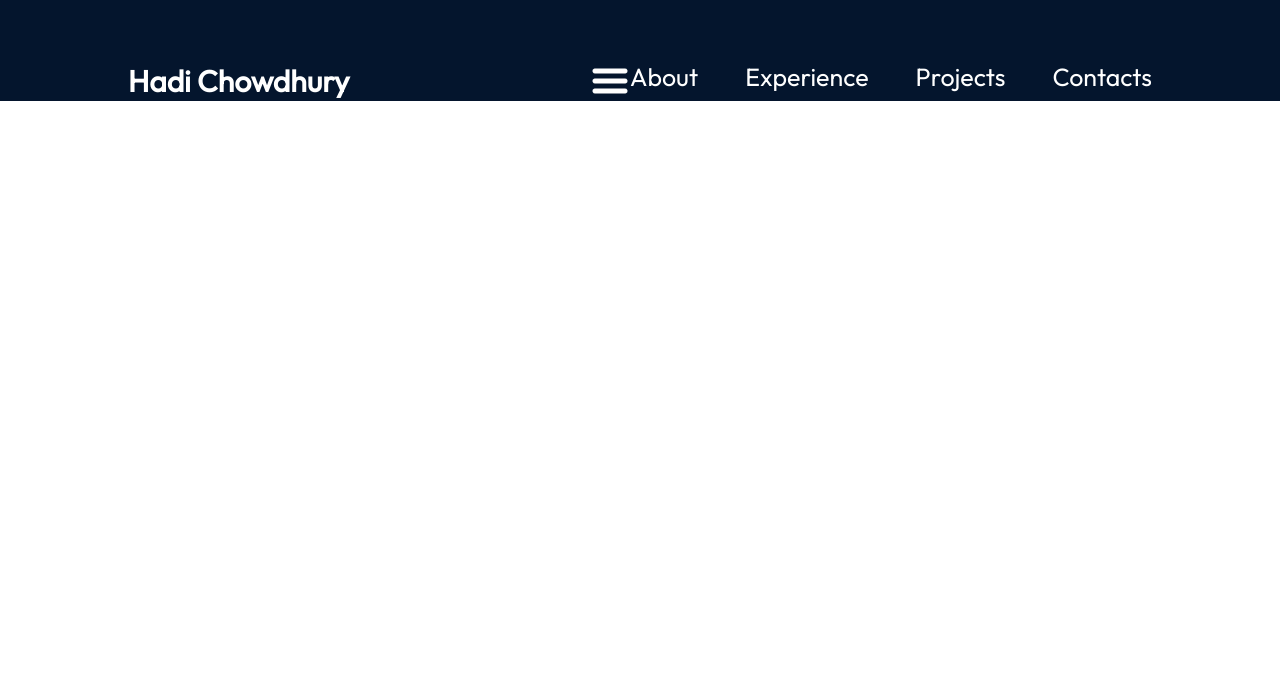
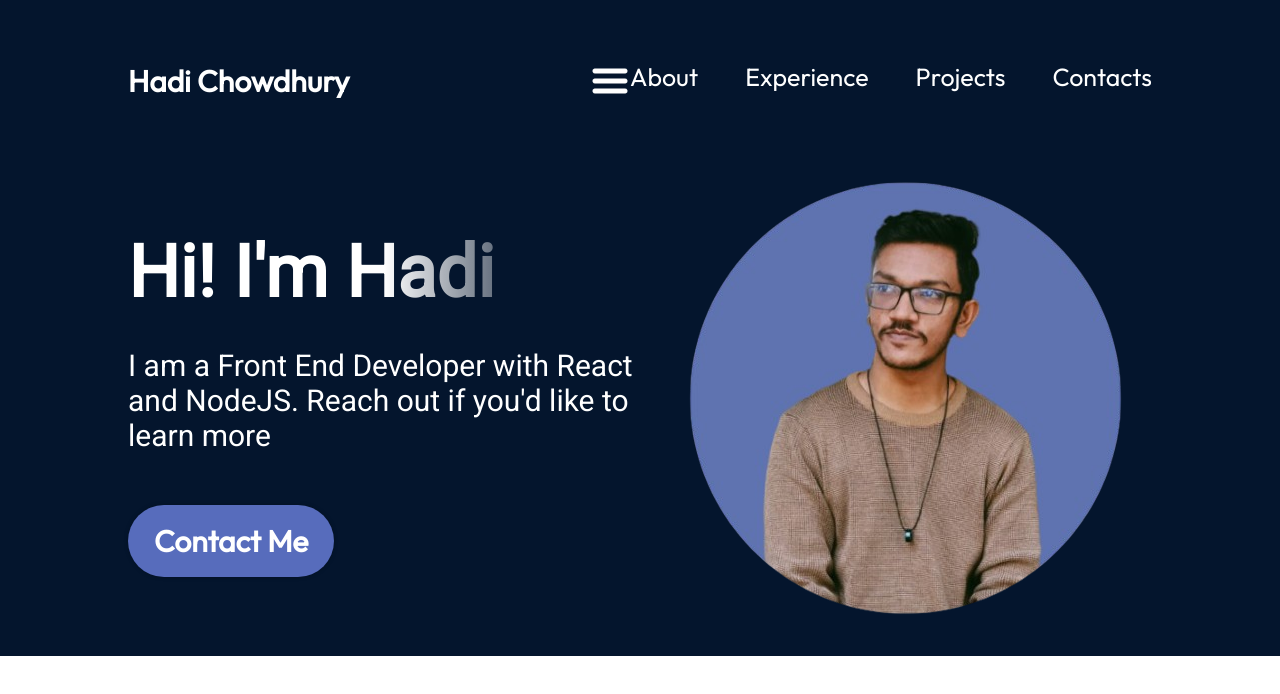
Before and after one commit to hadiChowdhury/hadi-portfolio-vite-React, a React (Vite) app: page / in a window 1280 px wide. Shown: the top 694 px of the page. Built offline with nearby package versions, Linux system fonts and the light colour scheme.

Commit message:
adding Hero Section

```diff
--- a/src/App.jsx
+++ b/src/App.jsx
@@ -1,10 +1,12 @@
 import styles from './App.module.css'
+import { Hero } from './components/Hero/Hero'
 import { Navbar } from './components/Navbar/Navbar'
 
 function App() {
   return (
     <div className={styles.App}>
     <Navbar/>
+    <Hero/>
     </div>
   )
 }
--- /dev/null
+++ b/src/components/Hero/Hero.jsx
@@ -0,0 +1,17 @@
+import React from 'react'
+import {getImageUrl} from "../../utils"
+import styles from "./Hero.module.css"
+export const Hero = () => {
+  return (
+    <section className={styles.container}>
+        <div className={styles.content}>
+            <h1 className={styles.title}>Hi! I'm Hadi</h1>
+            <p className={styles.description}>I am a Front End Developer with React and NodeJS. Reach out if you'd like to learn more</p>
+            <a href="mailto:chowdhuryhadiaiub20@gmail.com" className={styles.contactBtn}>Contact Me</a>
+        </div>
+        <img src={getImageUrl("hero/heroImage.png")} alt='Hero Image of Hadi' className={styles.heroImg} />
+        <div className={styles.topBlur}/>
+        <div className={styles.bottomBlur}/>
+    </section>
+  )
+}
--- /dev/null
+++ b/src/components/Hero/Hero.module.css
@@ -0,0 +1,66 @@
+@import "../../vars.css";
+
+.container{
+    position: relative;
+    display: flex;
+    align-items: center;
+    justify-content: space-between;
+    margin-top: 49px;
+    z-index: 1;
+    margin-left: 10%;
+    margin-right: 10%;
+}
+.content{
+    display: flex;
+    flex-direction: column;
+    align-items: flex-start;
+    color: var(--color-text);
+    z-index: 1;
+}
+
+.title{
+    font-size: 72px;
+    font-weight: 900;
+    margin-bottom: 33px;
+    font-family: var(--font-roboto);
+    background: linear-gradient(90deg, rgba(255,255,255,1)70%, rgba(255,255,255,0)120%);
+    -webkit-text-fill-color: transparent;
+    -webkit-background-clip: text;
+}
+.description{
+    font-size: 30px;
+    font-family: var(--font-roboto);
+    margin-bottom: 52px;
+}
+.contactBtn{
+    text-decoration: none;
+    background-color: var(--color-primary);
+    color: var(--color-text);
+    border-radius: 100px;
+    font-size: 30px;
+    font-weight: 600;
+    padding: 17px 26px;
+    box-shadow: 0 0 4px 0 rgba(0, 0, 0, 0.25);
+    cursor: pointer;
+}
+.heroImg{
+    width: 50%;
+    z-index: 1;
+
+    animation-name: floating;
+    animation-duration: 3s;
+    animation-iteration-count: infinite;
+    animation-timing-function: ease-in-out;
+}
+
+@keyframes floating {
+    0%{
+        transform: translate(0, 0px);
+    }
+    50%{
+        transform: translate(0, 10px);
+    }
+    100%{
+        transform: translate(0, -10px);
+    }
+}
--- a/src/components/Navbar/Navbar.jsx
+++ b/src/components/Navbar/Navbar.jsx
@@ -16,7 +16,7 @@ export const Navbar = () => {
         :getImageUrl("nav/menuIcon.png")
         }alt="menu-button"
         onClick={()=> setMenuOpen(!menuOpen)} />
-        <ul className={styles.menuItems}>
+        <ul className={`${styles.menuItems} ${menuOpen && styles.menuOpen}`} onClick={()=> setMenuOpen(false)}>
             <li><a href="#about">About</a></li>
             <li><a href="#experience">Experience</a></li>
             <li><a href="#projects">Projects</a></li>
--- a/src/components/Navbar/Navbar.module.css
+++ b/src/components/Navbar/Navbar.module.css
@@ -59,4 +59,8 @@
         padding: 24px 33px;
         box-shadow: 0 0 4px 0 rgba(0, 0, 0, 0.25);
     }
+    .menuOpen{
+        display: flex;
+        z-index: 1;
+    }
 }
--- a/src/vars.css
+++ b/src/vars.css
@@ -7,5 +7,5 @@
     --color-bg: #04152d;
 
     /* Fonts */
-    --font-robot: "Roboto";
+    --font-roboto: "Roboto";
 }
```
Also changed, not shown: assets/hero/heroImage.png, 1 other file (tests, documents, lock files or other folders).
